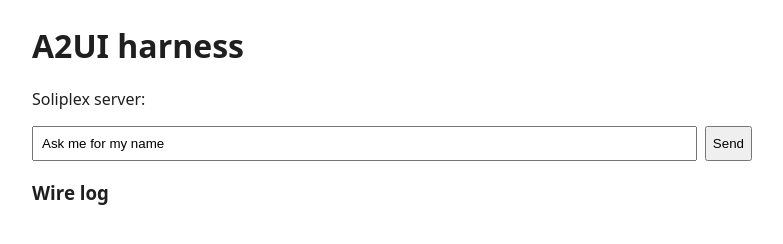
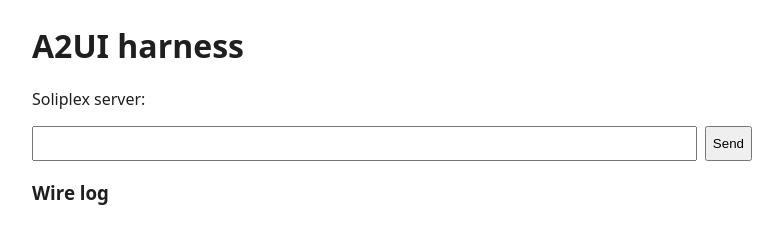
Before and after one commit to ggozad/soliplex-a2ui, a plain HTML site: page harness/index.html in a window 1280 px wide. Shown: the whole page, without its empty margins (248-1031 px from the left). Drawn offline with Linux system fonts and the light colour scheme.

Commit message:
harness: start with an empty prompt

```diff
--- a/harness/index.html
+++ b/harness/index.html
@@ -27,7 +27,7 @@
 <p>Soliplex server: <code id="target"></code></p>
 <div id="chat"></div>
 <div id="status" class="status" hidden><span class="spinner"></span><span id="status-text"></span></div>
-<form id="send"><input id="prompt" value="Ask me for my name"><button>Send</button></form>
+<form id="send"><input id="prompt"><button>Send</button></form>
 <h3>Wire log</h3>
 <div id="log" class="log"></div>
 <script type="module">
```
